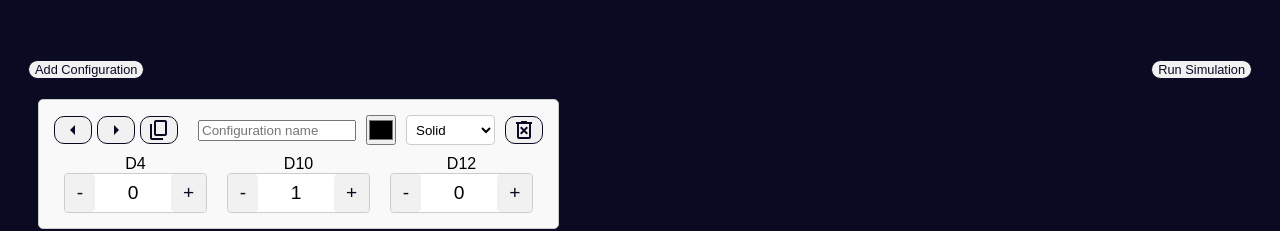
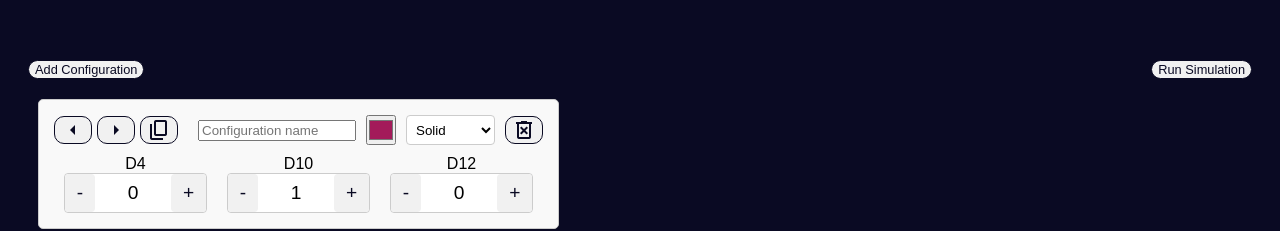
Before and after one commit to CoreyJSteiner/game-success-chart, a React (Vite) app: page / in a window 1280 px wide. Shown: the part 122-353 px from the top of the page. Built offline with nearby package versions, Linux system fonts and the light colour scheme.

Commit message:
fixes lineCOlor duplication config

```diff
--- a/src/components/LineConfigDisplay.jsx
+++ b/src/components/LineConfigDisplay.jsx
@@ -29,7 +29,7 @@ const LineConfigDisplay = ({ lineConfig, onUpdate, onRemove, onDuplicate }) => {
             type='color'
             className='color-picker'
             onChange={e => handleChange('lineColor', e.target.value)}
-            value={lineConfig.color}
+            value={lineConfig.lineColor}
           />
           <select
             className='line-style'
```
